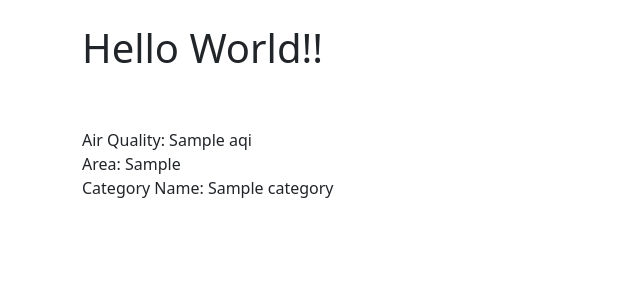
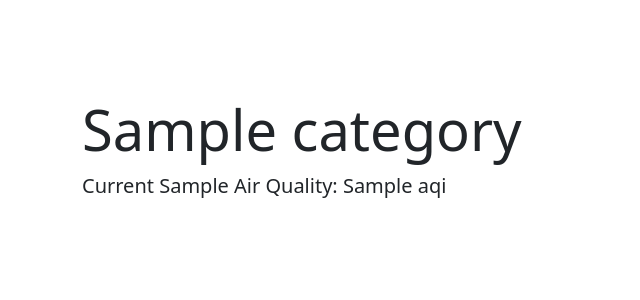
Before and after one commit to cermqm/djangoweather, a Django app: template lookup/templates/home.html in a window 1280 px wide. Shown: the part 56-356 px from the top of the page, without its empty margins (0-640 px from the left). Run offline with Django 3.2, Linux system fonts and the light colour scheme; the template is opened without the code that fills it: most values are stand-ins (such as "Sample title", 1, 10 or a date in 2020).

Commit message:
Added if statements for AQI numbers

```diff
--- a/lookup/templates/home.html
+++ b/lookup/templates/home.html
@@ -2,16 +2,35 @@
 
 {% block content %}
 
-<h1>Hello World!! </h1>
 <br/>
 <br/>
 {% if api %}
 	{% if api == "Error..." %}
 		There was an error, please try again...
 	{% else %}
-		Air Quality: {{ api.0.AQI}}<br/>
-		Area: {{ api.0.ReportingArea}}<br/>
-		Category Name: {{ api.0.Category.Name}}<br/><br/>
+	<!-- {{ api.0 }} -->
+<br/>
+	<!-- {{ api.0.ParameterName }} -->
+
+		<div class="jumbotron">
+  			<h1 class="display-4">{{ api.0.Category.Name}}</h1>
+  			<p class="lead">Current {{ api.0.ReportingArea}} Air Quality: {{ api.0.AQI}}</p><br/>
+	  		{% if api.0.Category.Name == "Good" %}
+	  			<p>{{ api.0.ParameterName }} AQI is 0-50 - Air Quality is Satisfactory, adn air polution pose little or no risk</p>
+	  		{% elif api.0.Category.Name == "Moderate" %}
+	  			<p>{{ api.0.ParameterName }} AQI is 51-100 - Air quality is acceptable. However, there may be a risk for some people, particularly those who are unusually sensitive to air pollution.</p>
+	  		{% elif api.0.Category.Name == "Unhealthy for Sensitive Groups" %}
+	  			<p>{{ api.0.ParameterName }} AQI is 101-150 - Members of sensitive groups may experience health effects. The general public is less likely to be affected.</p>
+	  		{% elif api.0.Category.Name == "Unhealthy" %}
+	  			<p>{{ api.0.ParameterName }} AQI is 151-200 - Some members of the general public may experience health effects; members of sensitive groups may experience more serious health effects.</p>
+	  		{% elif api.0.Category.Name == "Very Unhealthy" %}
+	  			<p>{{ api.0.ParameterName }} AQI is 201-250 - Health alert: The risk of health effects is increased for everyone.</p>
+	  		{% elif api.0.Category.Name == "Hazardous" %}
+	  			<p>{{ api.0.ParameterName }} AQI is 251-300 - Health warning of emergency conditions: everyone is more likely to be affected.</p>
+	  		{% endif %}
+		</div>
+		<br/>
+		<br/>
 	{% endif %}
 {% endif %}
 
--- a/lookup/views.py
+++ b/lookup/views.py
@@ -4,7 +4,8 @@ def home(request):
 	import json
 	import requests
 
-	api_request = requests.get("https://www.airnowapi.org/aq/observation/zipCode/current/?format=application/json&zipCode=64118&distance=25&API_KEY=02230735-351B-41BE-A658-6F615745AC69")
+	#api_request = requests.get("https://www.airnowapi.org/aq/observation/zipCode/current/?format=application/json&zipCode=64118&distance=25&API_KEY=02230735-351B-41BE-A658-6F615745AC69")
+	api_request = requests.get("https://www.airnowapi.org/aq/observation/zipCode/current/?format=application/json&zipCode=77010&distance=100&API_KEY=02230735-351B-41BE-A658-6F615745AC69")
 
 	try:
 		api = json.loads(api_request.content)
```
